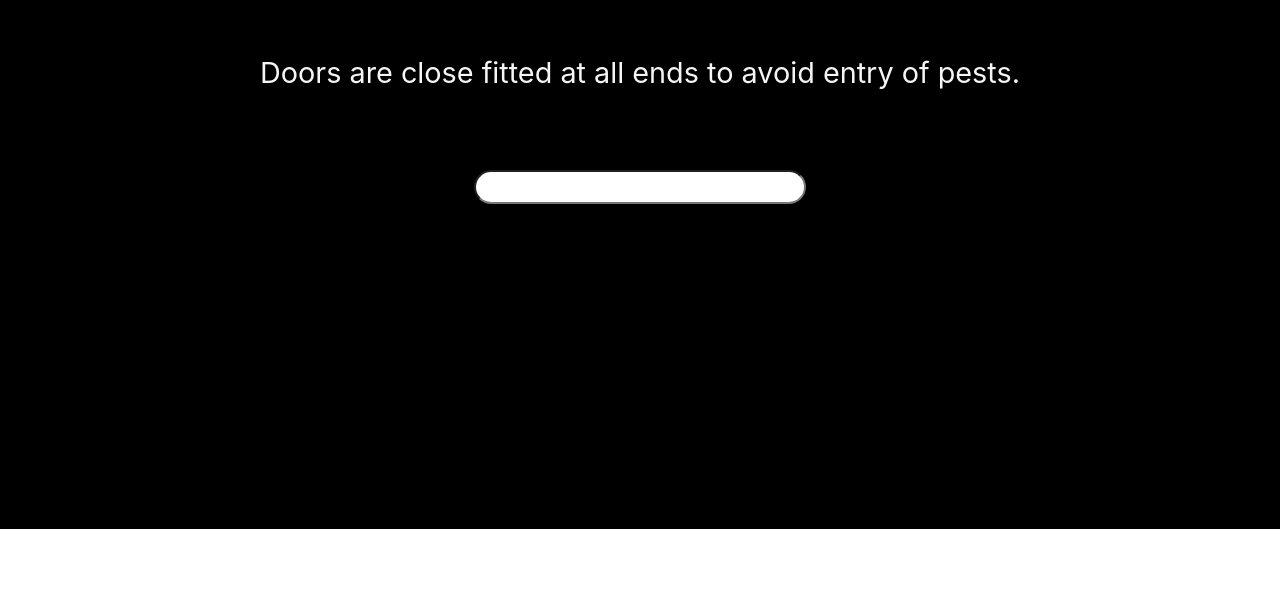
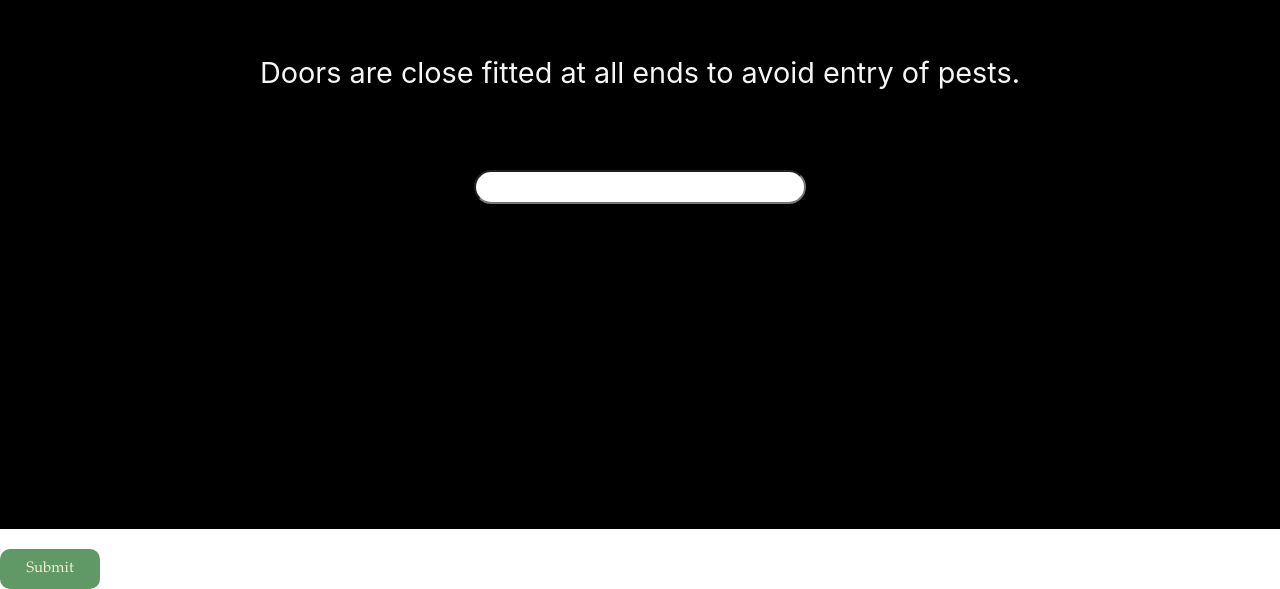
Before and after one commit to mahiptiwari1000/Audit-app, a React (Create React App) app: page /new-entry in a window 1280 px wide. Shown: the part 7471-8060 px from the top of the page. Before the commit the page ends 8000 px from the top, so only its background shows below. Built offline with nearby package versions, Linux system fonts and the light colour scheme.

Commit message:
Updated form

```diff
--- a/src/pages/forms/FormInput.js
+++ b/src/pages/forms/FormInput.js
@@ -1,5 +1,6 @@
 import React, { useEffect, useRef, useState } from "react";
 import styles from "./styles/formInput.module.css";
+import Button from "../../components/Button";
 
 const PromptComponent = (props) => {
   const { prompt, inputType } = props;
@@ -34,6 +35,7 @@ export default function FormInput({ data }) {
         data.map((d) => (
           <PromptComponent prompt={d.title} inputType={d.inputType} />
         ))}
+                <Button title={"Submit"} />
     </div>
   );
 }
```
